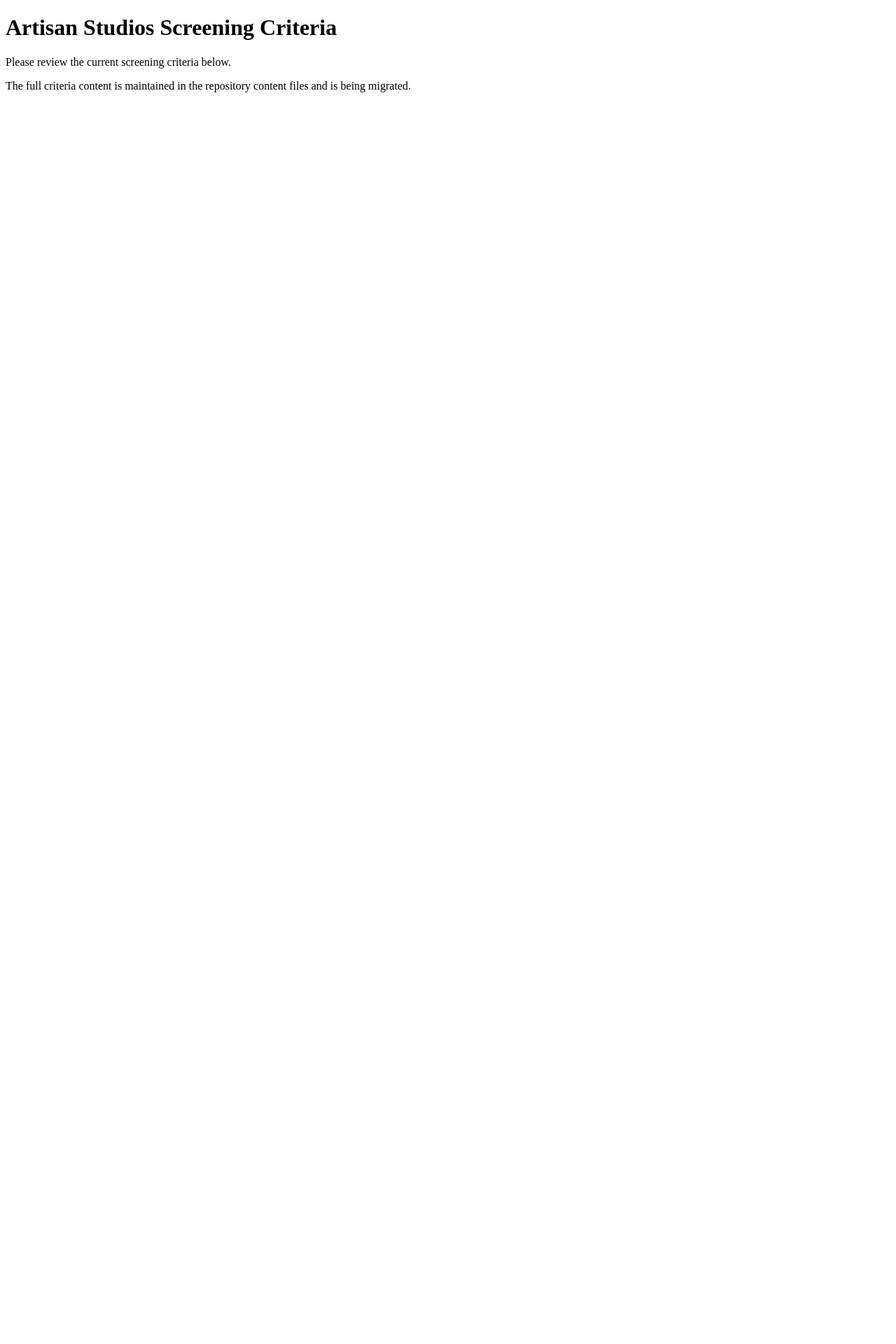
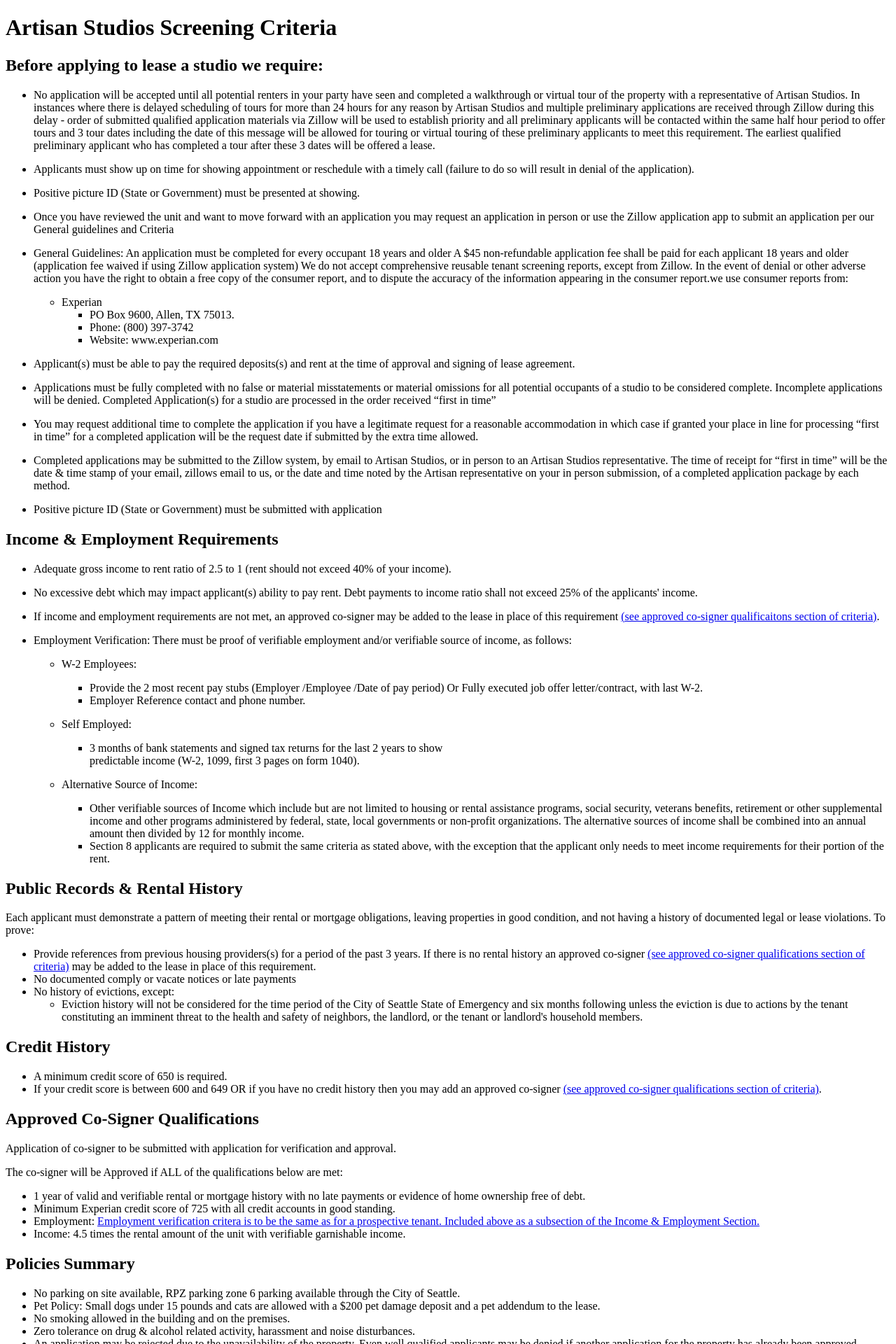
Before and after one commit to mjsisley/bravo-studios, a Next.js app in the folder clients/artisan-studios-web/: page /screening-criteria/current-screening-criteria in a window 1280 px wide. Shown: the top 1920 px of the page at 70% size. Before the commit the page ends 800 px from the top, so only its background shows below. Built offline with nearby package versions, Linux system fonts and the light colour scheme.

Commit message:
Render current screening criteria from MDX route

```diff
--- a/clients/artisan-studios-web/next.config.js
+++ b/clients/artisan-studios-web/next.config.js
@@ -6,7 +6,7 @@
 /** @type {import('next').NextConfig} */
 const nextConfig = {
   output: 'export',
-  pageExtensions: ['js', 'jsx'],
+  pageExtensions: ['js', 'jsx', 'mdx'],
   async redirects() {
     return [
       {
--- a/clients/artisan-studios-web/pages/screening-criteria/current-screening-criteria.js
+++ /dev/null
@@ -1,13 +0,0 @@
-export default function CurrentScreeningCriteriaPage() {
-  return (
-    <main>
-      <h1>Artisan Studios Screening Criteria</h1>
-      <p>
-        Please review the current screening criteria below.
-      </p>
-      <p>
-        The full criteria content is maintained in the repository content files and is being migrated.
-      </p>
-    </main>
-  );
-}
--- /dev/null
+++ b/clients/artisan-studios-web/pages/screening-criteria/current-screening-criteria.mdx
@@ -0,0 +1,95 @@
+
+# Artisan Studios Screening Criteria
+
+## Before applying to lease a studio we require:
+
+- No application will be accepted until all potential renters in your party have seen and completed a walkthrough or virtual tour of the property with a representative of Artisan Studios. In instances where there is delayed scheduling of tours for more than 24 hours for any reason by Artisan Studios and multiple preliminary applications are received through Zillow during this delay - order of submitted qualified application materials via Zillow will be used to establish priority and all preliminary applicants will be contacted within the same half hour period to offer tours and 3 tour dates including the date of this message will be allowed for touring or virtual touring of these preliminary applicants to meet this requirement. The earliest qualified preliminary applicant who has completed a tour after these 3 dates will be offered a lease.
+- Applicants must show up on time for showing appointment or reschedule with a timely call (failure to do so will result in denial of the application).
+- Positive picture ID (State or Government) must be presented at showing.
+- Once you have reviewed the unit and want to move forward with an application you may request an application in person or use the Zillow application app to submit an application per our General guidelines and Criteria
+- General Guidelines: An application must be completed for every occupant 18 years and older
+   A $45 non-refundable application fee shall be paid for each applicant 18 years and older (application fee waived if using Zillow application system)
+   We do not accept comprehensive reusable tenant screening reports, except from Zillow. In the event of denial or other adverse action you have the right to obtain a free copy of the consumer report, and to dispute the accuracy of the information appearing in the consumer report.we use consumer reports from:
+   - Experian
+      - PO Box 9600, Allen, TX 75013.
+      - Phone: (800) 397-3742
+      - Website: www.experian.com
+
+- Applicant(s) must be able to pay the required deposits(s) and rent at the time of approval and signing of lease agreement.
+- Applications must be fully completed with no false or material misstatements or material omissions for all potential occupants of a studio to be considered complete. Incomplete applications will be denied.
+   Completed Application(s) for a studio are processed in the order received “first in time”
+- You may request additional time to complete the application if you have a legitimate request for a reasonable accommodation in which case if granted your place in line for processing “first in time” for a completed application will be the request date if submitted by the extra time allowed.
+- Completed applications may be submitted to the Zillow system, by email to Artisan Studios, or in person to an Artisan Studios representative. The time of receipt for “first in time” will be the date & time stamp of your email, zillows email to us, or the date and time noted by the Artisan representative on your in person submission, of a completed application package by each method.
+- Positive picture ID (State or Government) must be submitted with application
+
+## Income & Employment Requirements
+
+- Adequate gross income to rent ratio of 2.5 to 1 (rent should not exceed 40% of your income).
+- No excessive debt which may impact applicant(s) ability to pay rent. Debt payments to income ratio shall not exceed 25% of the applicants' income.
+- If income and employment requirements are not met, an approved co-signer may be added to the lease in place of this requirement [(see approved co-signer qualificaitons section of criteria)](#approved-co-signer).
+-  Employment Verification: There must be proof
+   of verifiable employment and/or verifiable source of income, as follows:
+
+   - W-2 Employees:
+
+      - Provide the 2 most recent pay stubs (Employer /Employee /Date of pay period)
+         Or Fully executed job offer letter/contract, with last W-2.
+      - Employer Reference contact and phone number.
+
+   - Self Employed:
+
+      - 3 months of bank statements and signed tax returns for the last 2 years to show
+         predictable income (W-2, 1099, first 3 pages on form 1040).
+
+   - Alternative Source of Income:
+
+      - Other verifiable sources of Income which include but are not limited to housing or rental assistance programs, social security, veterans benefits, retirement or other supplemental income and other programs administered by federal, state, local
+         governments or non-profit organizations. The alternative sources of income shall be combined into an annual amount then divided by 12 for monthly income.
+      - Section 8 applicants are required to submit the same criteria as stated above, with the exception that the applicant only needs to meet income requirements for their portion of the rent.
+
+## Public Records & Rental History
+
+Each applicant must demonstrate a pattern of meeting their rental or mortgage obligations, leaving properties in good condition, and not having a history of documented legal or lease violations. To prove:
+
+- Provide references from previous housing providers(s) for a period of the past 3 years.
+   If there is no rental history an approved co-signer [(see approved co-signer qualifications section of criteria)](#approved-co-signer) may be added to the lease in place of this requirement.
+- No documented comply or vacate notices or late payments
+- No history of evictions, except:
+   - Eviction history will not be considered for the time period of the City of Seattle State of Emergency and six months following unless the eviction is due to actions by the tenant constituting an imminent threat to the health and safety of neighbors, the landlord, or the tenant or landlord's household members.
+
+## Credit History
+
+- A minimum credit score of 650 is required.
+- If your credit score is between 600 and 649 OR if you have no credit history then you may add an approved co-signer [(see approved co-signer qualifications section of criteria)](#approved-co-signer).
+
+## Approved Co-Signer Qualifications
+
+Application of co-signer to be submitted with application for verification and approval.
+
+The co-signer will be Approved if ALL of the qualifications below are met:
+
+- 1 year of valid and verifiable rental or mortgage history with no late payments or evidence of home ownership free of debt.
+- Minimum Experian credit score of 725 with all credit accounts in good standing.
+- Employment: [Employment verification critera is to be the same as for a prospective tenant. Included above as a subsection of the Income & Employment Section.](#employment-verification)
+- Income: 4.5 times the rental amount of the unit with verifiable garnishable income.
+
+## Policies Summary
+
+- No parking on site available, RPZ parking zone 6 parking available through the City of Seattle.
+- Pet Policy: Small dogs under 15 pounds and cats are allowed with a $200 pet damage deposit and a pet addendum to the lease.
+- No smoking allowed in the building and on the premises.
+- Zero tolerance on drug & alcohol related activity, harassment and noise disturbances.
+- An application may be rejected due to the unavailability of the property. Even well qualified applicants may be denied if another application for
+   the property has already been approved. Please note that, while equivalent applications are processed in the
+   order received, such other factors as the requested date of the commencement of tenancy, or an applicant
+   offering a higher rent amount may result in priority of another application.
+- Occupancy limits are established per unit per Seattle Ordinances for Fire Safety and Occupiable Space per person. Please consult with an Artisan Studios Representative for the unit in question.
+- Utility Fees:
+   * Water - Sewer - Garbage - Hot Water Heating: $85 per occupant. Water use measured via submetering and excessive use subject to a surcharge as defined in the lease agreement.
+   * Electric: An account with Seattle City Light will be in your name for the unit.
+   * High speed internet available via Lumen (CenturyLink) and can be set up immediately with directions in unit.
+
+## Notes:
+
+- Artisan Studios may change criteria over time. The criteria in effect below at the time of your applications’ submittal shall be used in determining your eligibility and will be evaluated in the order received per Seattle law. You are encouraged to apply even if you do not meet the criteria as we provide a "conditional offer" with a higher security deposit and/or higher prepayment towards last month's rent.
+- SMC 14.09 Fair Chance Ordinance prohibits criminal history screening. Prospective tenants are encouraged to check the sexual offender registry regularly and take precautions they deem necessary. Any criminal background check provided as part of an application is unsolicited and will not be reviewed or considered as part of the application eligibility, as required by Seattle Ordinance. quired by Seattle Ordinance.
```
